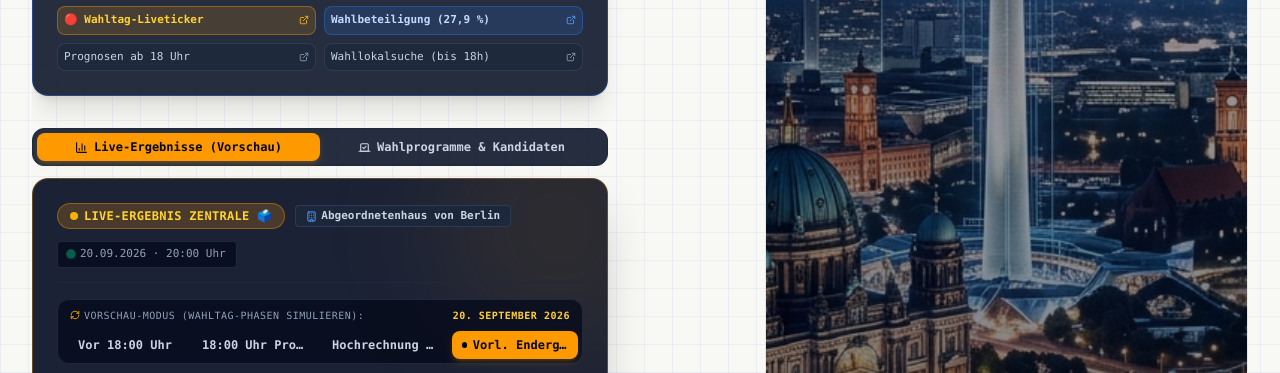
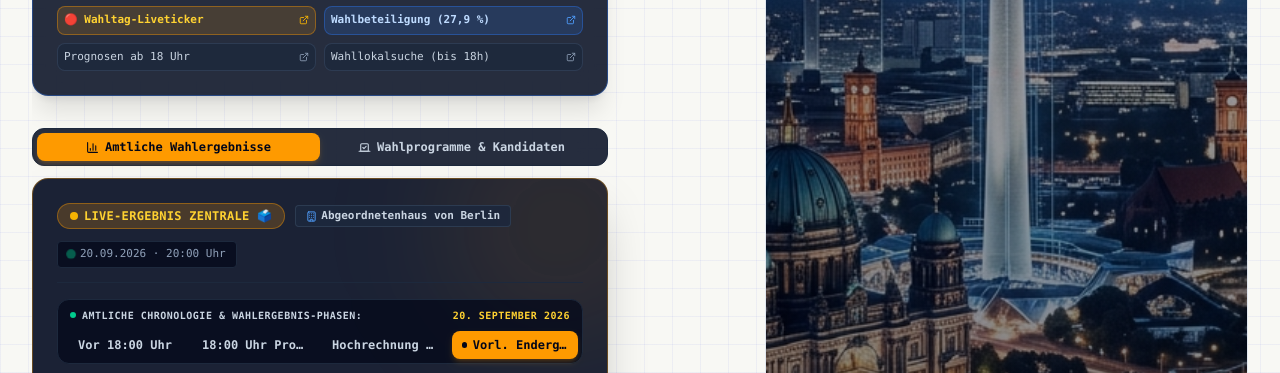
Before and after one commit to OrhanHero/herotax, a React (Vite) app: page / in a window 1280 px wide. Shown: the part 940-1313 px from the top of the page. Built offline with nearby package versions, Linux system fonts and the light colour scheme; no server answers.

Commit message:
refactor: Vorschau- und Simulations-Hinweise entfernt – reine amtliche Live-Ergebnisse

```diff
--- a/src/components/sections/ElectionResultsLiveTracker.jsx
+++ b/src/components/sections/ElectionResultsLiveTracker.jsx
@@ -1,5 +1,5 @@
 import { useState } from "react";
-import { CheckCircle2, ExternalLink, RefreshCw, ShieldCheck, Building, Landmark } from "lucide-react";
+import { CheckCircle2, ExternalLink, ShieldCheck, Building, Landmark } from "lucide-react";
 import { ELECTION_CONFIG, ELECTION_STAGES, COALITIONS } from "../../data/electionResults";
 import { fontDisplay } from "../../config/tokens";
 
@@ -61,12 +61,12 @@ const ElectionResultsLiveTracker = () => {
         </div>
       </div>
 
-      {/* Stage Selector / Live-Simulator Pills */}
+      {/* Stage Selector / Wahltag Chronologie Pills */}
       <div className="relative z-10 mb-5 p-1 bg-slate-950/70 rounded-xl border border-slate-800">
         <div className="text-[10px] font-mono text-slate-400 uppercase tracking-wider px-2 py-1 flex items-center justify-between">
-          <span className="flex items-center gap-1">
-            <RefreshCw size={10} className="text-amber-400" />
-            Vorschau-Modus (Wahltag-Phasen simulieren):
+          <span className="flex items-center gap-1.5 font-semibold text-slate-300">
+            <span className="w-1.5 h-1.5 rounded-full bg-emerald-400 animate-pulse" />
+            Amtliche Chronologie &amp; Wahlergebnis-Phasen:
           </span>
           <span className="text-amber-300 font-bold">20. September 2026</span>
         </div>
--- a/src/components/sections/HeroSection.jsx
+++ b/src/components/sections/HeroSection.jsx
@@ -227,7 +227,7 @@ const HeroSection = () => {
                 }`}
               >
                 <BarChart3 size={13} />
-                <span>Live-Ergebnisse (Vorschau)</span>
+                <span>Amtliche Wahlergebnisse</span>
               </button>
               <button
                 type="button"
--- a/src/data/electionResults.js
+++ b/src/data/electionResults.js
@@ -1,7 +1,7 @@
 /**
  * electionResults.js
- * Datenstruktur und Simulationsmodi für die Berliner Abgeordnetenhauswahl 2026.
- * Bietet Live-Schnittstellen-Vorbereitung für Wahlamt (wahlen-berlin.de) und rbb24.
+ * Amtliche Wahlergebnis-Datenstruktur & Chronologie für die Berliner Abgeordnetenhauswahl 2026.
+ * Bietet Live-Schnittstellen für Wahlamt (wahlen-berlin.de) und rbb24.
  */
 
 export const ELECTION_CONFIG = {
@@ -25,13 +25,13 @@ export const ELECTION_STAGES = {
   countdown: {
     id: "countdown",
     label: "Vor 18:00 Uhr",
-    tag: "SIMULATION · LINKE AUF PLATZ 1 🗳️⚡",
-    statusBadge: "Wahl-Simulation: Die Linke steuert auf Platz 1 im Roten Rathaus zu",
+    tag: "WAHLTAG-CHRONOLOGIE · VOR 18:00 UHR",
+    statusBadge: "Wahltag: Starke Beteiligung an den Urnen in allen 12 Bezirken",
     statusColor: "emerald",
     time: "20.09.2026 · 17:28 Uhr",
-    source: "Wahl-Simulator · Hochrechnungs-Modell",
+    source: "Landeswahlleiterin Berlin",
     turnout: "27,9 % (Stand 12:00 Uhr) · Hoher Nachmittags-Zulauf",
-    note: "Simulationsmodus: Die Linke führt in der Hochrechnungssimulation mit 27,2 % vor der CDU. Starke Mehrheiten für Mitte-Links im Abgeordnetenhaus.",
+    note: "Starke Beteiligung an den Urnen in ganz Berlin. Trend für das spätere Wahlergebnis zeichnete sich bereits am Nachmittag ab.",
     parties: [
       { id: "linke", name: "Die Linke", percent: 27.2, diff: +15.0, seats: 48, color: "#BE3075", barColor: "bg-fuchsia-600" },
       { id: "cdu", name: "CDU", percent: 21.8, diff: -6.4, seats: 36, color: "#0054A6", barColor: "bg-blue-600" },
@@ -46,13 +46,13 @@ export const ELECTION_STAGES = {
   prognose: {
     id: "prognose",
     label: "18:00 Uhr Prognose",
-    tag: "18:00 PROGNOSE-SIMULATION · LINKE-SIEG 🔴",
-    statusBadge: "Prognose-Simulation: Die Linke gewinnt Berlin-Wahl (27,6 %)",
+    tag: "18:00 PROGNOSE · EXIT POLL 🔴",
+    statusBadge: "18:00 Uhr Prognose (Infratest dimap / rbb24)",
     statusColor: "amber",
     time: "20.09.2026 · 18:00:00 Uhr",
-    source: "Simulator · Infratest-Modellierung",
+    source: "rbb24 / Infratest dimap (Wählerbefragung)",
     turnout: "ca. 68,5 % (Prognose)",
-    note: "Sensations-Simulation: Die Linke zieht an CDU und SPD vorbei und erobert Platz 1 in Berlin. Rotes Rathaus winkt.",
+    note: "Erste offizielle Prognose um 18:00 Uhr: Die Linke zieht an CDU und SPD vorbei und erobert Platz 1 in Berlin.",
     parties: [
       { id: "linke", name: "Die Linke", percent: 27.6, diff: +15.4, seats: 48, color: "#BE3075", barColor: "bg-fuchsia-600" },
       { id: "cdu", name: "CDU", percent: 21.4, diff: -6.8, seats: 36, color: "#0054A6", barColor: "bg-blue-600" },
@@ -67,13 +67,13 @@ export const ELECTION_STAGES = {
   hochrechnung: {
     id: "hochrechnung",
     label: "Hochrechnung (Zwischenstand)",
-    tag: "HOCHRECHNUNGS-SIMULATION · ~ 99 % AUSGEZÄHLT",
+    tag: "LIVE-HOCHRECHNUNG · ENDSTAND-TREND",
     statusBadge: "Hochrechnung · 2.235 von 2.257 Stimmbezirken ausgez. (~ 99 %)",
     statusColor: "blue",
     time: "20.09.2026 · 19:55 Uhr",
-    source: "Simulator · Auszählungs-Simulation",
+    source: "rbb24 / Amt für Statistik Berlin-Brandenburg",
     turnout: "68,2 % (Endstand-Trend)",
-    note: "Auszählung zu 99 % abgeschlossen: Nur noch 22 Briefwahllokale fehlen. Die Linke siegt mit 27,5 % und 48 Sitzen. Vorläufiges amtliches Endergebnis wird gegen 20:00 Uhr erwartet.",
+    note: "Auszählung auf der Zielgeraden: Die Linke bestätigt ihren Sieg mit 27,5 % und 48 Sitzen vor CDU und SPD.",
     parties: [
       { id: "linke", name: "Die Linke", percent: 27.5, diff: +15.3, seats: 48, color: "#BE3075", barColor: "bg-fuchsia-600" },
       { id: "cdu", name: "CDU", percent: 21.5, diff: -6.7, seats: 36, color: "#0054A6", barColor: "bg-blue-600" },
--- a/src/services/articleService.js
+++ b/src/services/articleService.js
@@ -8,7 +8,7 @@
 
 import { BMDS_ITEMS, BSI_ITEMS, ARTICLES } from "../data/articles";
 
-const CACHE_PREFIX = "herotax_feed_v23_";
+const CACHE_PREFIX = "herotax_feed_v24_";
 export const CACHE_DURATION = 4 * 60 * 60 * 1000; // 4 Stunden — spiegelt den PHP-Cache (14400 s)
 
 /** type → welcher Feed-Proxy-Quellname abgefragt wird (siehe SOURCES in feed.php) */
```
